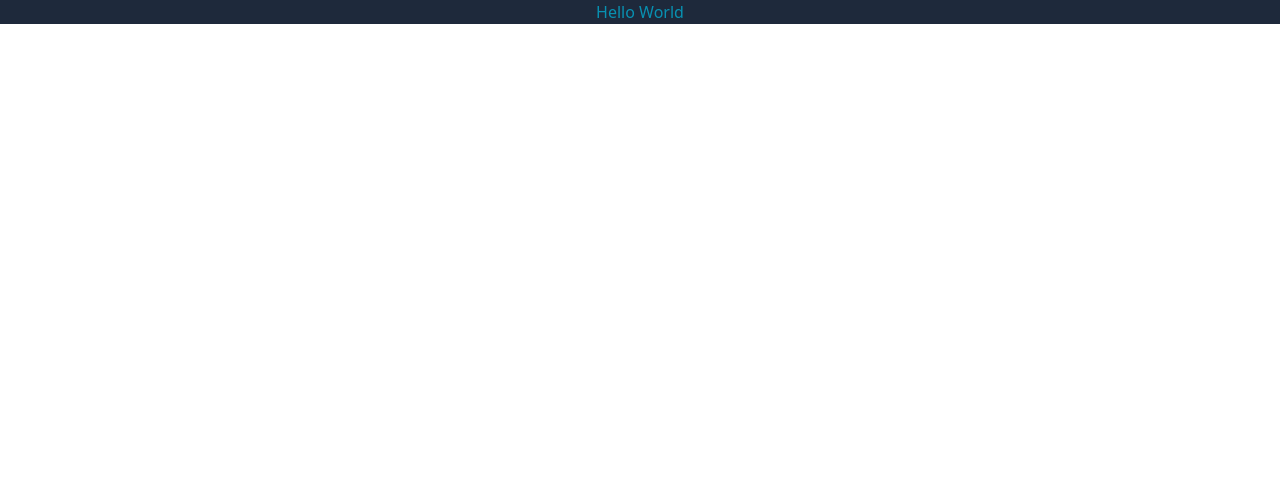
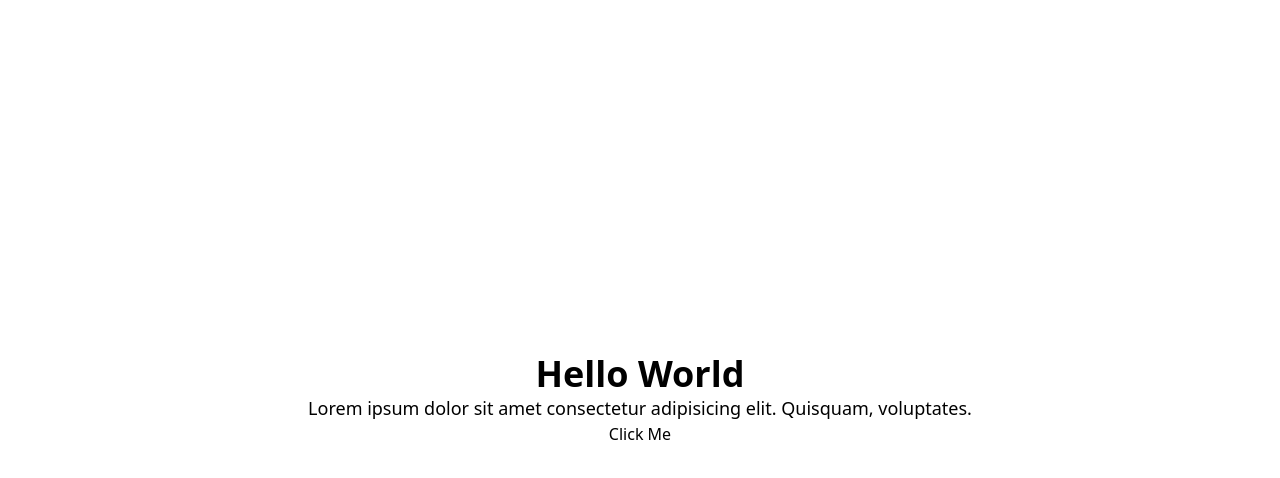
Before and after one commit to Neumann-Valle/tailwindcss3, a website: page index.html in a window 1280 px wide. Drawn offline with nearby package versions, Linux system fonts and the light colour scheme; files that its build step writes are made by us from their sources.

Commit message:
Works now

```diff
--- a/index.html
+++ b/index.html
@@ -1,17 +1,23 @@
 <!doctype html>
 <html>
+
 <head>
   <meta charset="UTF-8">
   <meta name="viewport" content="width=device-width, initial-scale=1.0">
   <link href="./dist/output.css" rel="stylesheet">
+  <title>Document</title>
 </head>
+
 <body>
- <section class="container">
-  <div class="row bg-slate-800 text-white">
-    <div class="col-12">
-      <h1 class="text-center text-cyan-600">Hello World</h1>
+  <section class="container mx-auto">
+    <div class="flex justify-center items-center h-screen">
+      <div class="text-center">
+        <h1 class="text-4xl font-bold">Hello World</h1>
+        <p class="text-lg">Lorem ipsum dolor sit amet consectetur adipisicing elit. Quisquam, voluptates.</p>
+        <button class="btn btn-primary">Click Me</button>
+      </div>
     </div>
-  </div>
-</section>
+  </section>
 </body>
+
 </html>
--- a/package.json
+++ b/package.json
@@ -1,5 +1,8 @@
 {
   "devDependencies": {
+    "@eslint/js": "^9.23.0",
+    "eslint": "^9.23.0",
+    "globals": "^16.0.0",
     "tailwindcss": "^3.4.17"
   },
   "scripts": {
```
Also changed, not shown: eslint.config.mjs (added, +10 -0 lines), 1 other file.
